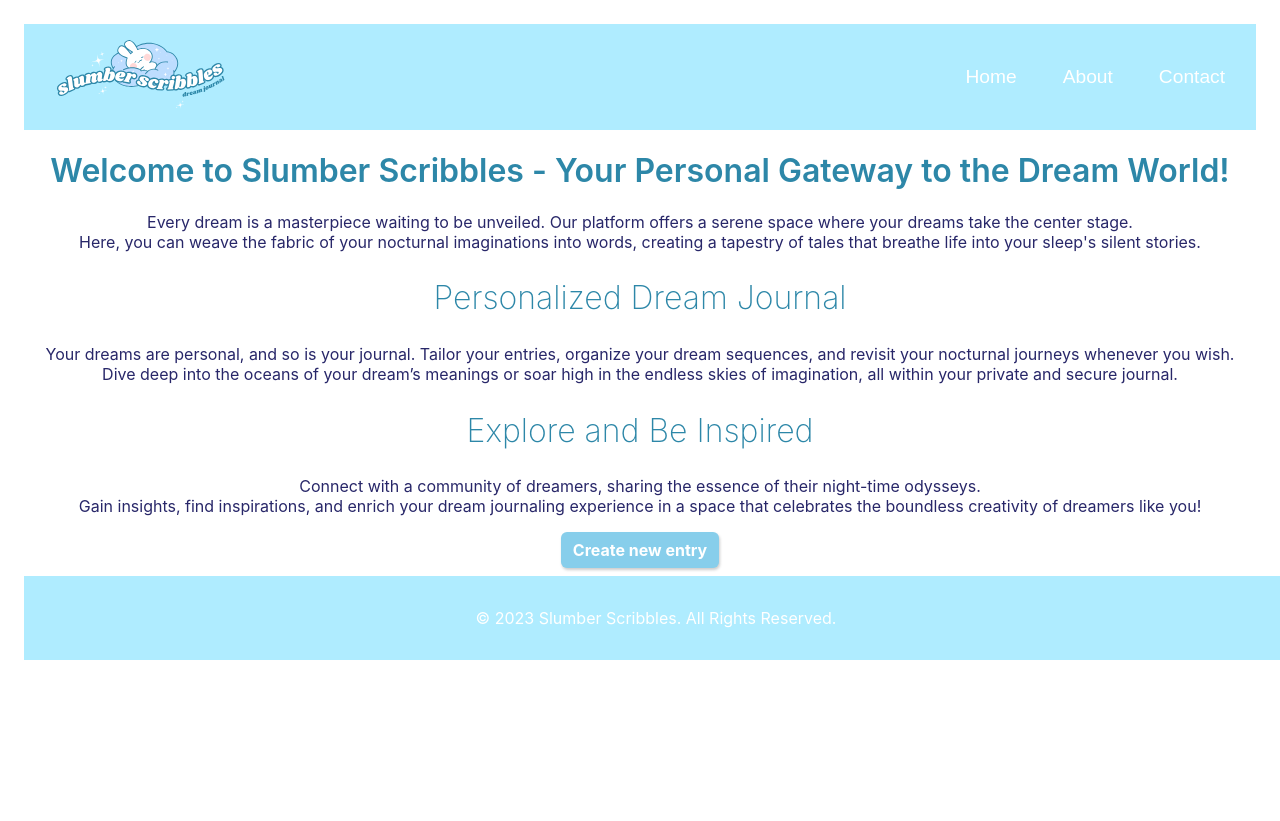
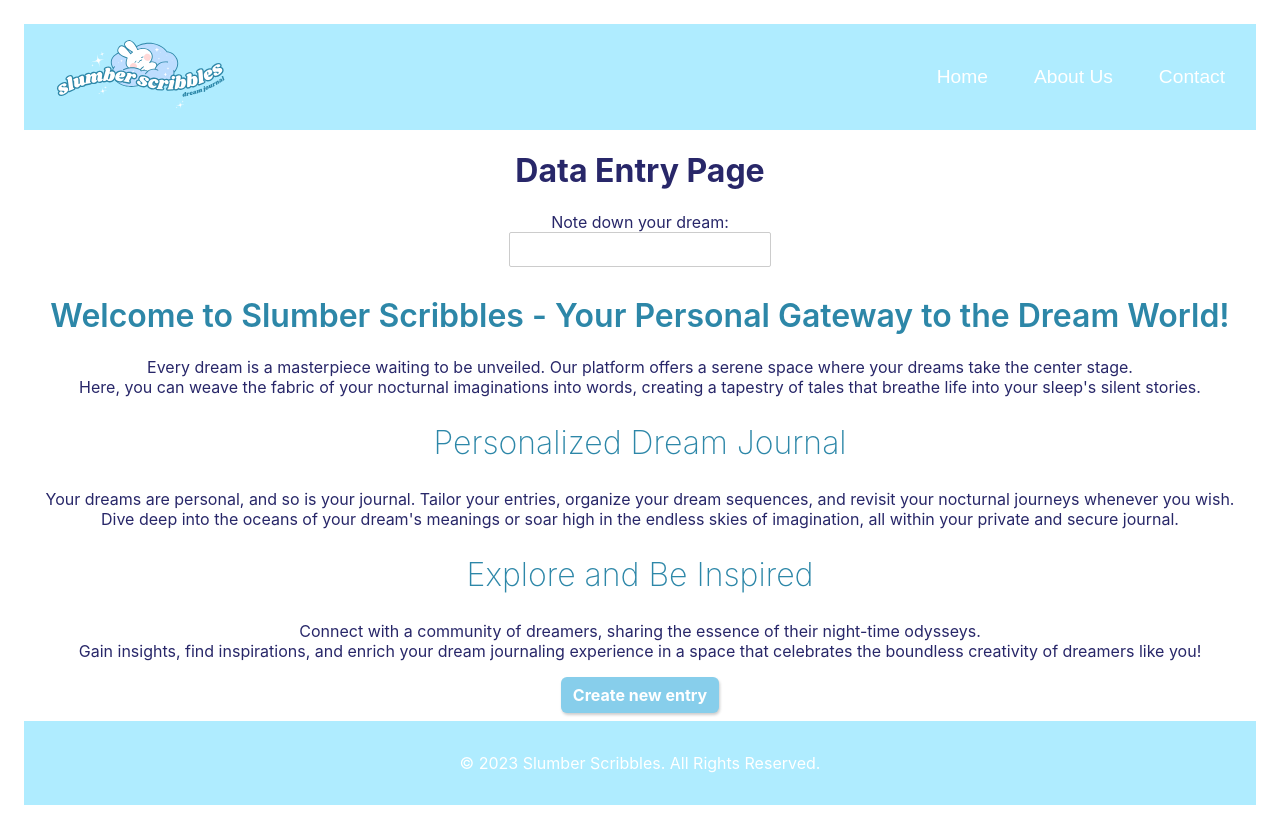
Before and after one commit to ItsNiick/CPSC254-Project, a Svelte app in the folder dreamjournal/: page /data-entry in a window 1280 px wide. Before the commit the page ends 800 px from the top, so only its background shows below. Built offline with nearby package versions, Linux system fonts and the light colour scheme.

Commit message:
Roadblock Met
Created a button that is supposed to navigate to data-entry page, but instead duplicates homepage on top of web page.

```diff
--- a/dreamjournal/package.json
+++ b/dreamjournal/package.json
@@ -16,10 +16,12 @@
     "rollup-plugin-css-only": "^4.3.0",
     "rollup-plugin-livereload": "^2.0.0",
     "rollup-plugin-svelte": "^7.1.2",
-    "svelte": "^3.55.0"
+    "svelte": "^3.55.0",
+    "svelte-spa-router": "^3.3.0"
   },
   "dependencies": {
     "sirv-cli": "^2.0.0",
+    "svelte-navigator": "^3.2.2",
     "svelte-routing": "^2.5.0"
   }
 }
--- a/dreamjournal/src/App.svelte
+++ b/dreamjournal/src/App.svelte
@@ -1,30 +1,38 @@
 <script>
 	export let name;
-	import Footer from './Footer.svelte';
-	import Navbar from './Navbar.svelte';
-	import EntryButton from './EntryButton.svelte';
-
+	import { Router, Link, Route } from 'svelte-routing';
+	import Footer from './components/Footer.svelte';
+	import Navbar from './components/Navbar.svelte';
+	import EntryButton from './components/EntryButton.svelte';
+    import DataEntry from './routes/data-entry.svelte';
 </script>
 
+<Router>
 	<main>
 		<Navbar />
+		<Route path="/data-entry" component={DataEntry}	/>
 		<h1> Welcome to Slumber Scribbles - Your Personal Gateway to the Dream World!</h1>
 		<p><center>Every dream is a masterpiece waiting to be unveiled. Our platform offers a serene space where your dreams take the center stage. <br>
 			Here, you can weave the fabric of your nocturnal imaginations into words, creating a tapestry of tales that breathe life into your sleep's silent stories.</center></p>
 
 		<h2> Personalized Dream Journal </h2>
 		<p><center>Your dreams are personal, and so is your journal. Tailor your entries, organize your dream sequences, and revisit your nocturnal journeys whenever you wish. <br>
-		Dive deep into the oceans of your dream’s meanings or soar high in the endless skies of imagination, all within your private and secure journal.</center></p>
+			Dive deep into the oceans of your dream's meanings or soar high in the endless skies of imagination, all within your private and secure journal.</center></p>
 
 		<h2> Explore and Be Inspired </h2>
 		<p><center>Connect with a community of dreamers, sharing the essence of their night-time odysseys. <br>
 			Gain insights, find inspirations, and enrich your dream journaling experience in a space that celebrates the boundless creativity of dreamers like you!</center></p>
+
+		<Link to="/data-entry">
 			<EntryButton type="primary" flat={false}>Create new entry</EntryButton>
+		</Link>
 		<!--Move EntryButton to more prefered location later.
 		Change flat={true} if want no-shadow.
 		type="primary" = Sky blue #87CEEB. type="secondary" = Teal #008080-->
+
 		<Footer />
 	</main>
+</Router>
 
 <style>
 	main {
--- a/dreamjournal/src/EntryButton.svelte
+++ b/dreamjournal/src/components/EntryButton.svelte
@@ -1,7 +1,8 @@
 <script>
     export let type = 'primary';
     export let flat = false;
-</script>
+
+  </script>
 
 <button class={type} class:flat={flat}>
     <slot></slot>
--- a/dreamjournal/src/Footer.svelte
+++ b/dreamjournal/src/components/Footer.svelte
@@ -10,7 +10,6 @@
       padding: 1rem;
       position: relative;
       bottom: 0;
-      width: 100%;
     }
   </style>
 
--- a/dreamjournal/src/Navbar.svelte
+++ b/dreamjournal/src/components/Navbar.svelte
@@ -50,7 +50,7 @@
     </div>
     <div class="nav-links">
       <a href="/">Home</a>
-      <a href="/about">About</a>
+      <a href="/about">About Us</a>
       <a href="/contact">Contact</a>
     </div>
   </div>
--- a/dreamjournal/src/main.js
+++ b/dreamjournal/src/main.js
@@ -3,8 +3,8 @@ import App from './App.svelte';
 const app = new App({
 	target: document.body,
 	props: {
-		name: 'world'
-	}
-});
+	  name: 'world',
+	},
+  });
 
 export default app;
--- /dev/null
+++ b/dreamjournal/src/routes/contact.svelte
@@ -0,0 +1,14 @@
+<script>
+
+</script>
+
+  <main>
+    <h1>Please don't talk to me, I get anxiety.</h1>
+  </main>
+
+  <style>
+    main {
+      text-align: center;
+      margin: 20px auto;
+    }
+  </style>
--- /dev/null
+++ b/dreamjournal/src/routes/data-entry.svelte
@@ -0,0 +1,9 @@
+<script>
+    let userInput = '';
+</script>
+
+<main>
+    <h1>Data Entry Page</h1>
+    <label for="userInput">Note down your dream:</label>
+    <input type="text" bind:value={userInput}>
+</main>
```
Also changed, not shown: dreamjournal/src/routes/about.svelte (added, +16 -0 lines), 2 other files (tests, documents, lock files or other folders). Lines whose indentation alone changed are shown as unchanged.
